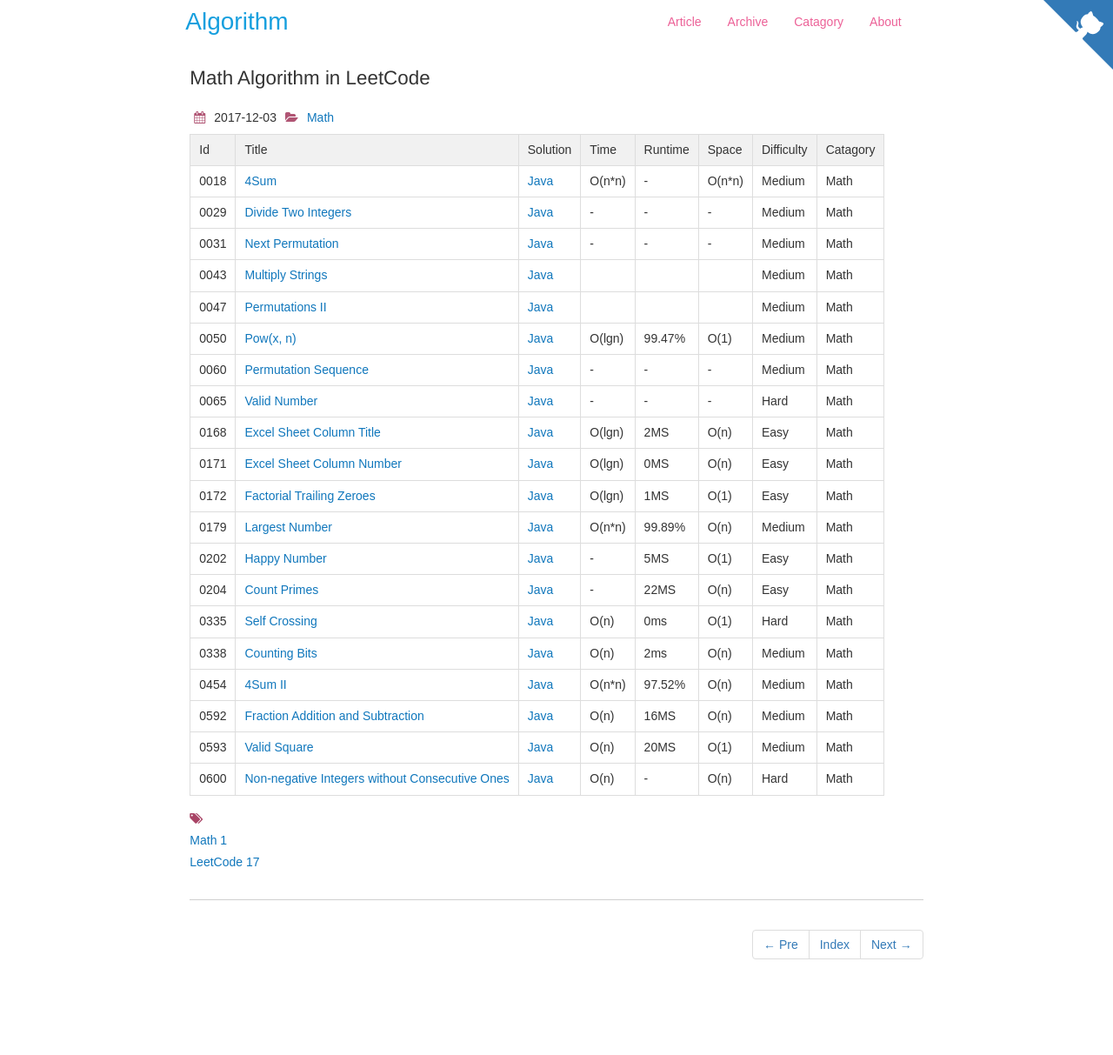
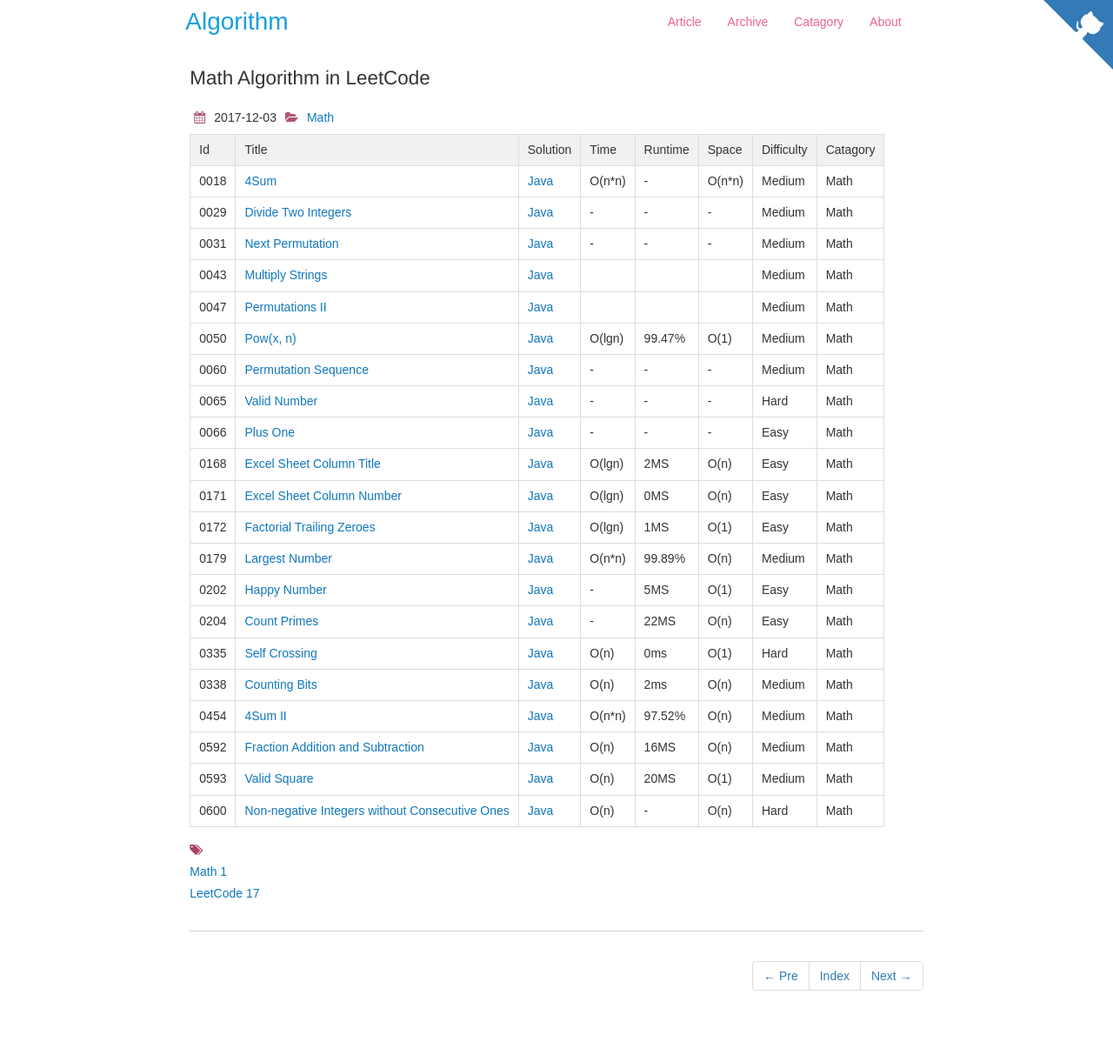
Before and after one commit to dunso/algorithm, a Jekyll site: the page built from docs/_posts/2017-12-03-Math.md, in a window 1280 px wide. Shown: the whole page at 87% size. Built offline with Jekyll 4.4.1, drawn with Linux system fonts in a browser that asks for light colours; nearby versions of some CDN libraries; before the commit the page ends 1177 px from its top, so only the background shows below that.

Commit message:
Add index of LeetCode0066 to docs

```diff
--- a/docs/_posts/2017-12-03-Math.md
+++ b/docs/_posts/2017-12-03-Math.md
@@ -20,6 +20,7 @@
 |0050|[Pow(x, n)](https://leetcode.com/problems/powx-n/) | [Java](https://e.srl/leetcode-50/)  | O(lgn) |99.47%| O(1)  |  Medium |Math|
 |0060|[Permutation Sequence](https://leetcode.com/problems/permutation-sequence/) | [Java](https://e.srl/leetcode-60/)  |-|-|-|  Medium |Math|
 |0065|[Valid Number](https://leetcode.com/problems/valid-number) | [Java](https://e.srl/leetcode-65/)  |-|-|-|  Hard |Math|
+|0066|[Plus One](https://leetcode.com/problems/plus-one/) | [Java](https://e.srl/leetcode-66/)  |-|-|-|  Easy |Math|
 |0168|[Excel Sheet Column Title](https://leetcode.com/problems/excel-sheet-column-title) | [Java](https://e.srl/leetcode-168/)  | O(lgn) |2MS| O(n)  |  Easy |Math|
 |0171|[Excel Sheet Column Number](https://leetcode.com/problems/excel-sheet-column-number/) | [Java](https://e.srl/leetcode-171/)  | O(lgn) |0MS| O(n)  |  Easy |Math|
 |0172|[Factorial Trailing Zeroes](https://leetcode.com/problems/factorial-trailing-zeroes/) | [Java](https://e.srl/leetcode-172/)  | O(lgn) |1MS| O(1)  |  Easy |Math|
```
